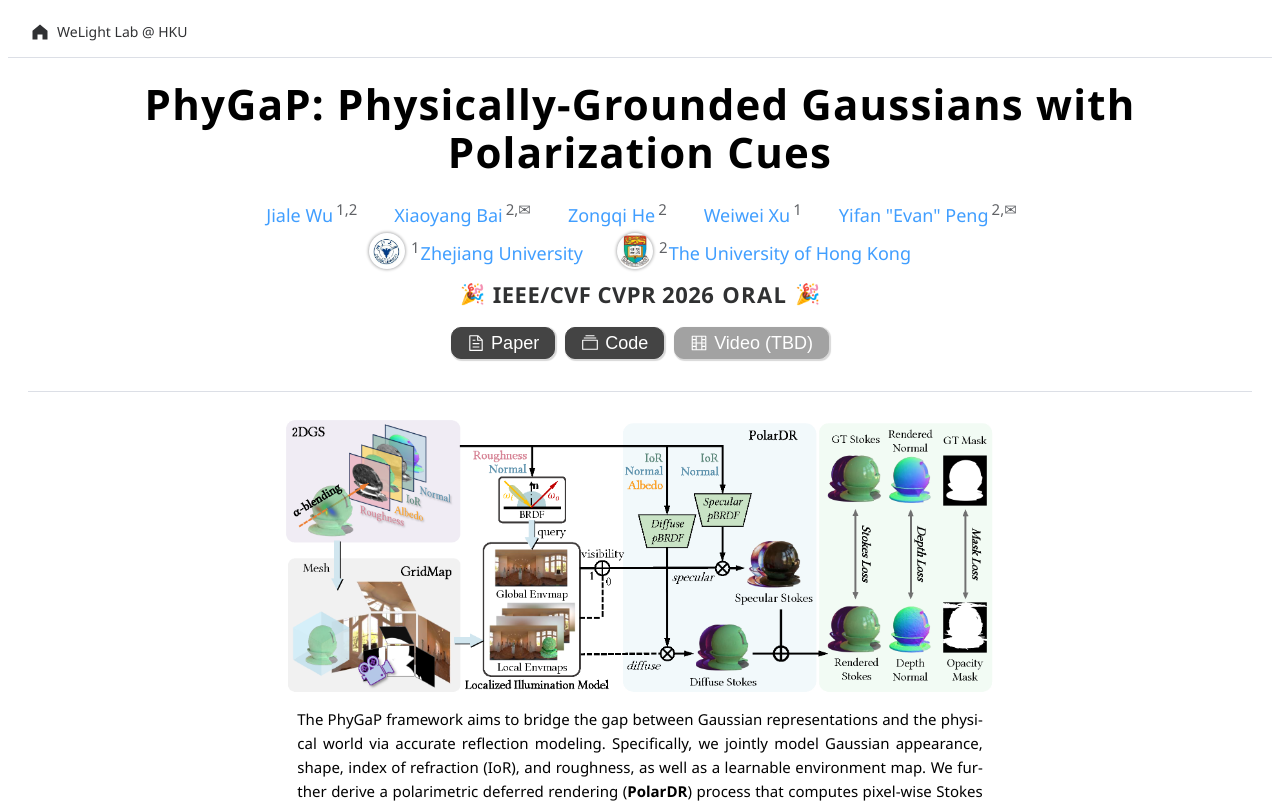
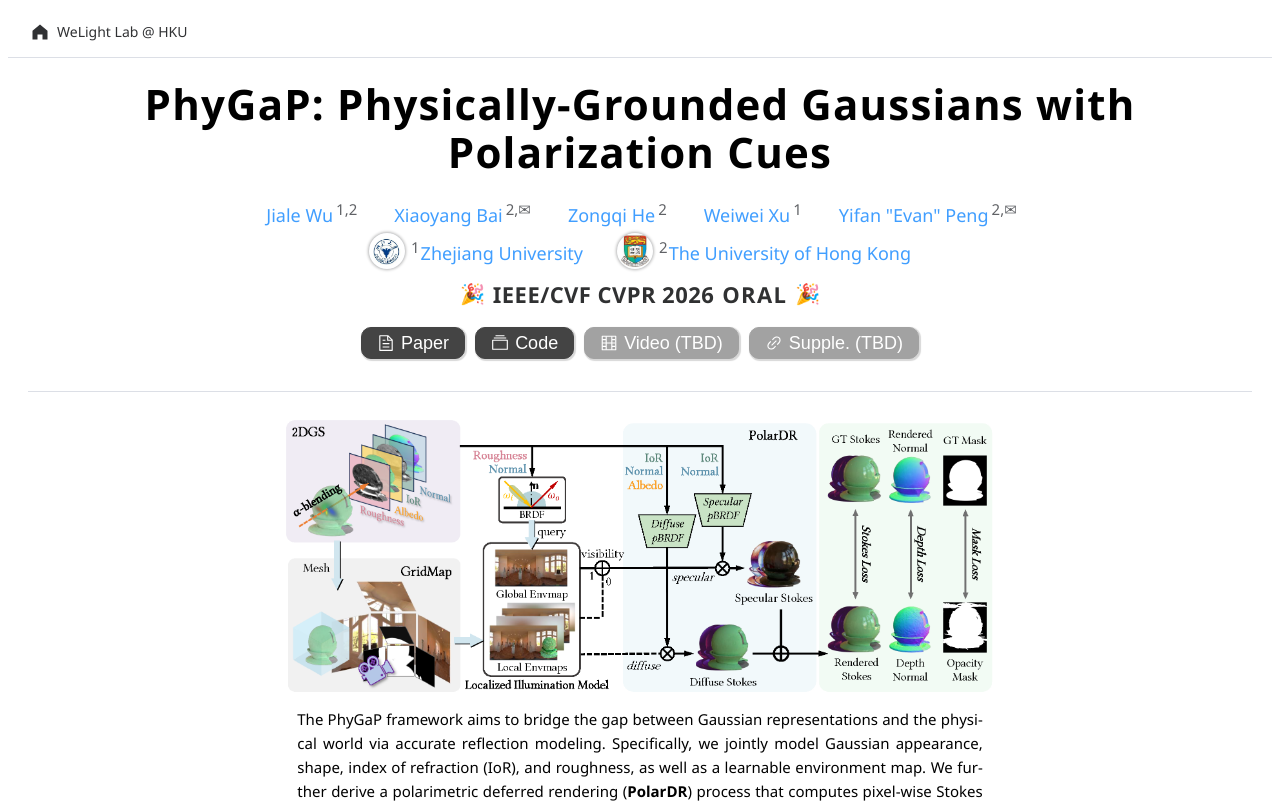
Before and after one commit to Kelvar00/PhyGaP, a Vue app: page / in a window 1280 px wide. Shown: the top 803 px of the page. Built offline with nearby package versions, Linux system fonts and the light colour scheme.

Commit message:
add supp link

```diff
--- a/src/components/sections/Title.vue
+++ b/src/components/sections/Title.vue
@@ -1,6 +1,6 @@
 <script lang="ts" setup>
 import { ElIcon } from 'element-plus'
-import { Document, Files, Film } from '@element-plus/icons-vue'
+import { Document, Files, Film, Link } from '@element-plus/icons-vue'
 
 const logo = ''
 
@@ -79,6 +79,12 @@ const buttons = [
     name: 'Video (TBD)',
     link: 'https://www.bilibili.com',
     component: Film,
+  },
+  {
+    disabled: true,
+    name: 'Supple. (TBD)',
+    link: 'https://arxiv.org/abs/2603.14001',
+    component: Link,
   },
 ]
 </script>
```
